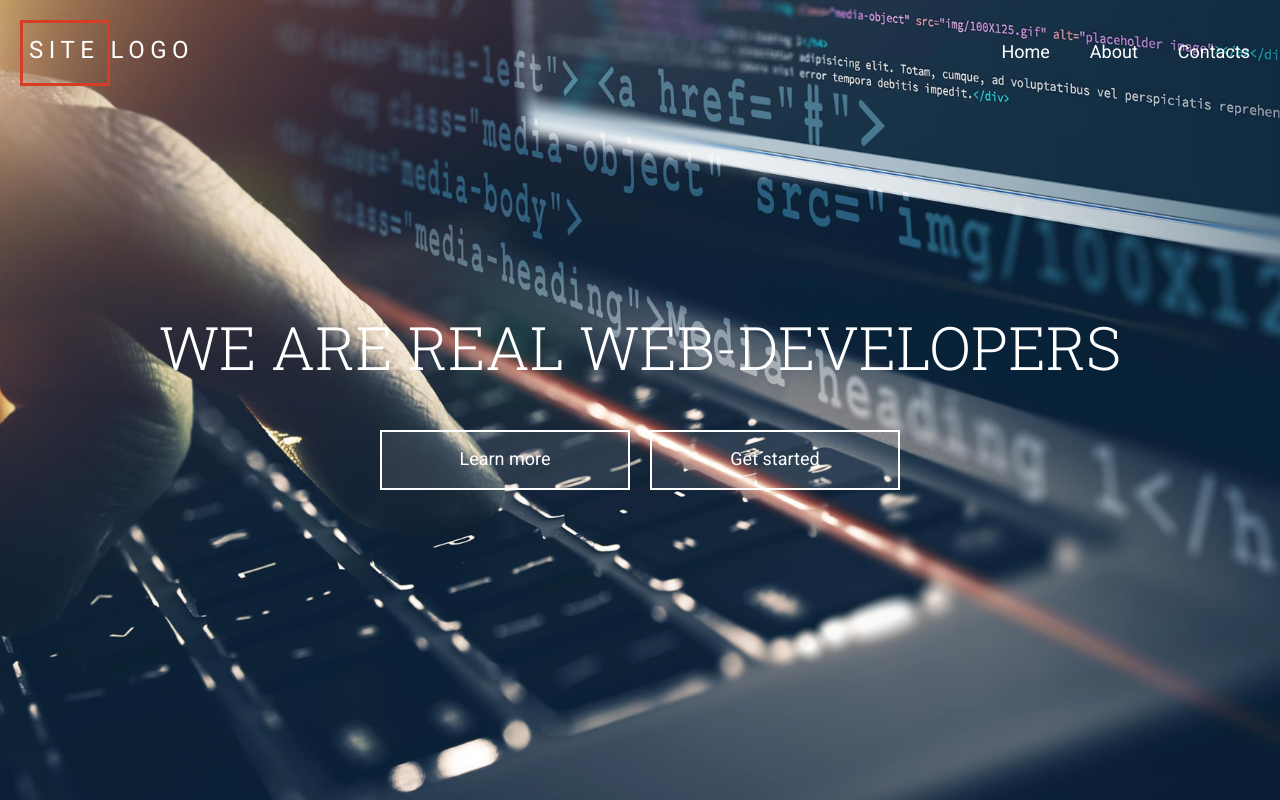
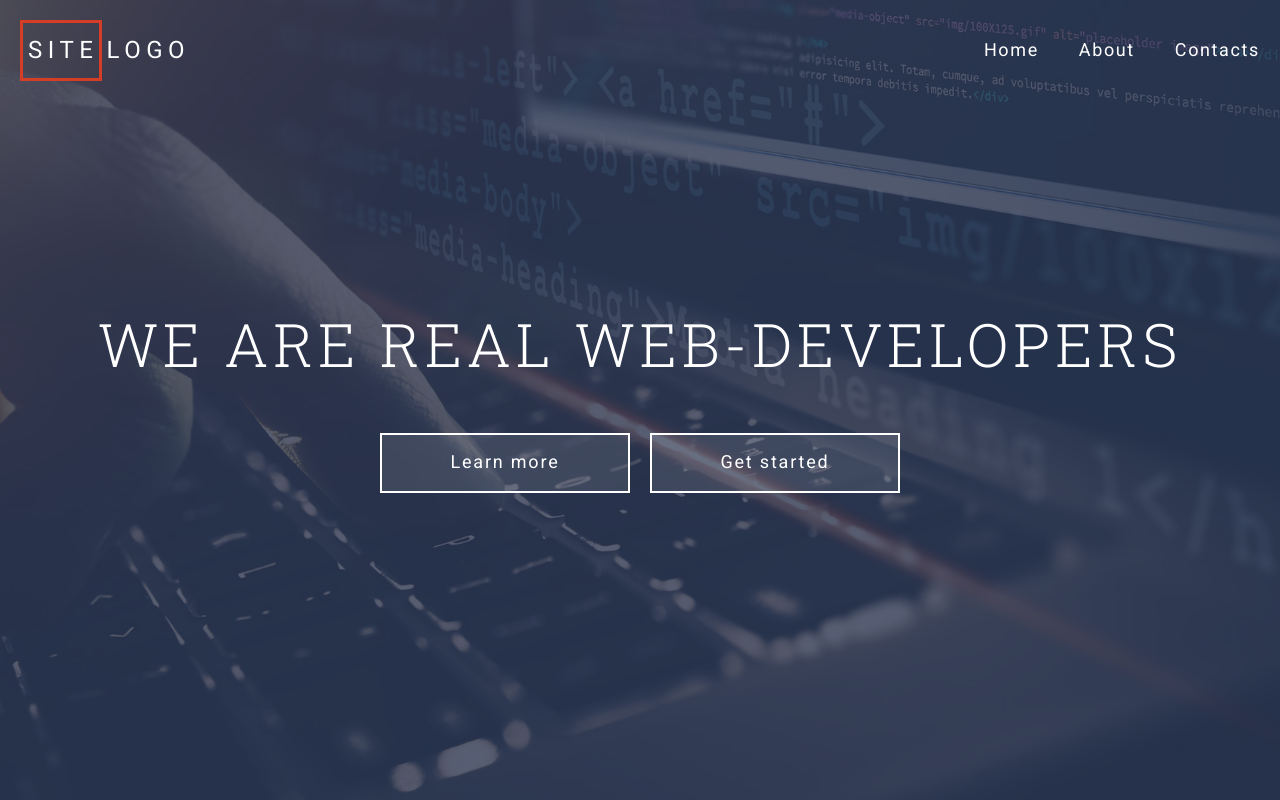
Before and after one commit to teresik/final_project, a website: page index.html in a window 1280 px wide. Drawn offline with Linux system fonts and the light colour scheme.

Commit message:
Improve typography and spacing in header components
Added letter-spacing for better readability and adjusted margins, padding, and transitions in various header elements for enhanced layout consistency. Updated styles in SCSS and minified CSS files to reflect these changes.

```diff
--- a/index.html
+++ b/index.html
@@ -54,6 +54,7 @@
 
     </div>
   </div>
+  <div class="header__overlay"></div>
 
   <div class="header__menu">
 
--- a/src/scss/base/_classes.scss
+++ b/src/scss/base/_classes.scss
@@ -9,6 +9,8 @@
 
 	border-width: 2px;
 	border-style: solid;
+	transition: background-color 0.3s;
+	letter-spacing: 0.1em;
 
 	&:hover {
 		background-color: $color-accent;
--- a/src/scss/base/_typography.scss
+++ b/src/scss/base/_typography.scss
@@ -23,6 +23,7 @@ h1 {
 	font-size: 3.75rem;
 	line-height: 1.2;
 	text-align: center;
+	letter-spacing: 0.078em;
 }
 
 h2 {
--- a/src/scss/components/header/_header__content.scss
+++ b/src/scss/components/header/_header__content.scss
@@ -9,7 +9,7 @@
 	}
 
 	&-title {
-		margin: 0 0 47px 0;
+		margin: 0 0 53px;
 	}
 
 	&-action {
--- a/src/scss/components/header/_header__logo.scss
+++ b/src/scss/components/header/_header__logo.scss
@@ -9,7 +9,8 @@
 
 	&-accent {
 		display: inline-block;
-		padding: 14px 8px 18px 6px;
+		padding: 14px 1px 13px 5px;
+		margin-right: 4px;
 		border: 3px solid $color-highlight;
 	}
 }
--- a/src/scss/components/header/_header__navbar.scss
+++ b/src/scss/components/header/_header__navbar.scss
@@ -2,17 +2,18 @@
 
 .header__navbar {
 	&-list {
-		@include unlist;
-
 		display: grid;
 		grid-template-columns: repeat(auto-fit, minmax(40px, max-content));
 		justify-content: end;
 		gap: $gap;
+
+		@include unlist(0 (-$gap-sm) 0 0);
 	}
 	&-link {
 		display: block;
 		padding: $gap $gap-sm;
 		font-size: 1.125rem;
+		letter-spacing: 0.09em;
 	}
 	&-item {
 	}
```
Also changed, not shown: assets/css/style.css, assets/css/style.min.css.
